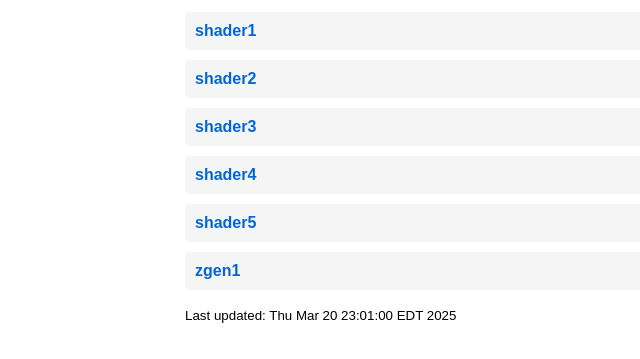
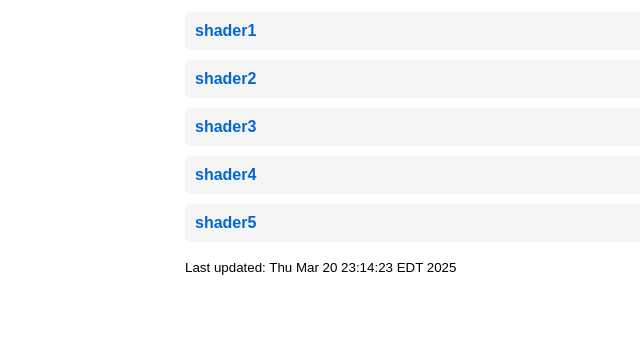
Before and after one commit to zakhap/zgen1, a plain HTML site: page index.html in a window 1280 px wide. Shown: the part 99-458 px from the top of the page, without its empty margins (55-695 px from the left). Drawn offline with Linux system fonts and the light colour scheme.

Commit message:
Update index

```diff
--- a/index.html
+++ b/index.html
@@ -44,8 +44,7 @@
         <li><a href="shader3/">shader3</a></li>
         <li><a href="shader4/">shader4</a></li>
         <li><a href="shader5/">shader5</a></li>
-        <li><a href="zgen1/">zgen1</a></li>
     </ul>
-    <p><small>Last updated: Thu Mar 20 23:01:00 EDT 2025</small></p>
+    <p><small>Last updated: Thu Mar 20 23:14:23 EDT 2025</small></p>
 </body>
 </html>
```
